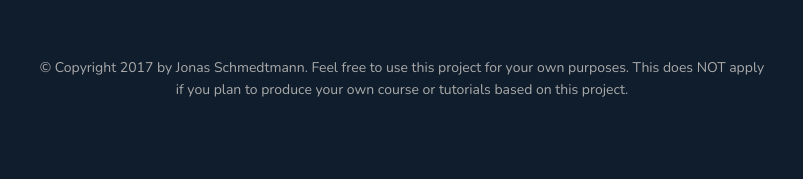
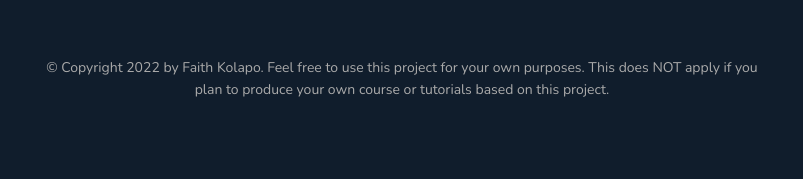
Before and after one commit to faithbabanla/nexter, a website: page index.html in a window 1280 px wide. Shown: the part 3798-3977 px from the top of the page, 278-1081 px from the left. Drawn offline with nearby package versions, Linux system fonts and the light colour scheme.

Commit message:
Update index.html

```diff
--- a/index.html
+++ b/index.html
@@ -348,7 +348,7 @@
                     <li class="nav__item"><a href="#" class="nav__link">Come work with us!</a></li>
             </ul>
             <p class="copyright">
-                &copy; Copyright 2017 by Jonas Schmedtmann. Feel free to use this project for your own purposes. This does NOT apply if you plan to produce your own course or tutorials based on this project.
+                &copy; Copyright 2022 by Faith Kolapo. Feel free to use this project for your own purposes. This does NOT apply if you plan to produce your own course or tutorials based on this project.
             </p>
         </footer>
     </body>
```
